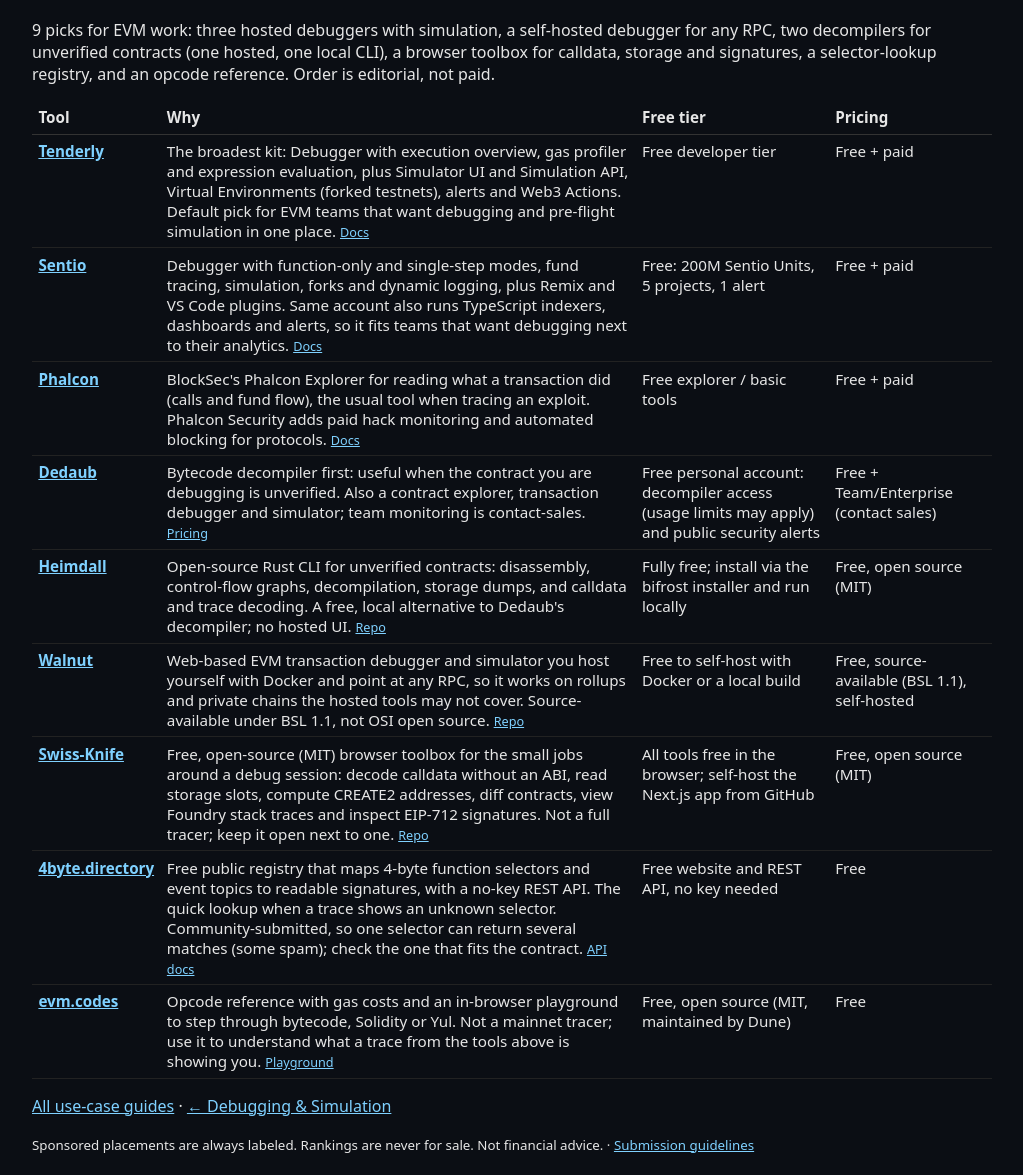
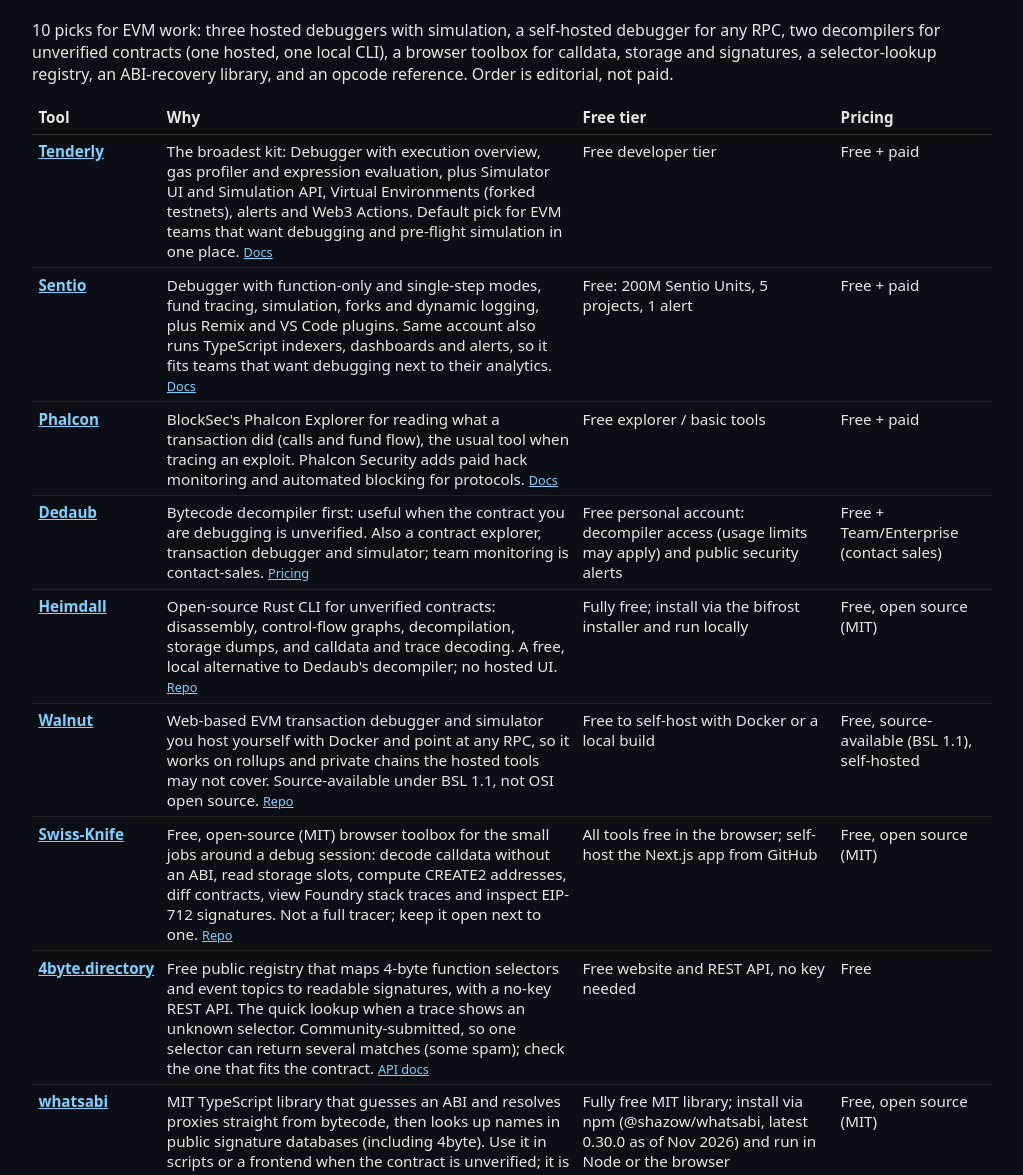
Before and after one commit to biff-cloud/builderstack, an Astro site: page /builderstack/best/transaction-debuggers in a window 1280 px wide. Shown: the part 105-1280 px from the top of the page, without its empty margins (128-1151 px from the left). Built offline with nearby package versions, Linux system fonts and the light colour scheme; Astro itself is replaced by a stand-in of ours.

Commit message:
whatsabi on /best/transaction-debuggers/ (10 picks)

```diff
--- a/src/pages/best/transaction-debuggers.astro
+++ b/src/pages/best/transaction-debuggers.astro
@@ -1,6 +1,6 @@
 ---
 import Base from "../../layouts/Base.astro"; import tools from "../../data/tools.json"; import Featured from "../../components/Featured.astro";
-// Sources checked 2026-10-23 (Heimdall repo 2026-10-25, Walnut repo 2026-10-27, Swiss-Knife repo 2026-10-29, 4byte API 2026-11-03): all source URLs return 200. Free tiers and pricing come from tools.json (each vendor's live pricing page).
+// Sources checked 2026-10-23 (Heimdall repo 2026-10-25, Walnut repo 2026-10-27, Swiss-Knife repo 2026-10-29, 4byte API 2026-11-03, whatsabi repo 2026-11-05): all source URLs return 200. Free tiers and pricing come from tools.json (each vendor's live pricing page).
 const picks = [
   { slug: "tenderly", src: "https://docs.tenderly.co/debugger", label: "Docs", note: "The broadest kit: Debugger with execution overview, gas profiler and expression evaluation, plus Simulator UI and Simulation API, Virtual Environments (forked testnets), alerts and Web3 Actions. Default pick for EVM teams that want debugging and pre-flight simulation in one place." },
   { slug: "sentio", src: "https://docs.sentio.xyz/docs/debugger", label: "Docs", note: "Debugger with function-only and single-step modes, fund tracing, simulation, forks and dynamic logging, plus Remix and VS Code plugins. Same account also runs TypeScript indexers, dashboards and alerts, so it fits teams that want debugging next to their analytics." },
@@ -10,12 +10,13 @@ const picks = [
   { slug: "walnut", src: "https://github.com/walnuthq/walnut", label: "Repo", note: "Web-based EVM transaction debugger and simulator you host yourself with Docker and point at any RPC, so it works on rollups and private chains the hosted tools may not cover. Source-available under BSL 1.1, not OSI open source." },
   { slug: "swiss-knife", src: "https://github.com/swiss-knife-xyz/swiss-knife", label: "Repo", note: "Free, open-source (MIT) browser toolbox for the small jobs around a debug session: decode calldata without an ABI, read storage slots, compute CREATE2 addresses, diff contracts, view Foundry stack traces and inspect EIP-712 signatures. Not a full tracer; keep it open next to one." },
   { slug: "4byte-directory", src: "https://www.4byte.directory/docs/", label: "API docs", note: "Free public registry that maps 4-byte function selectors and event topics to readable signatures, with a no-key REST API. The quick lookup when a trace shows an unknown selector. Community-submitted, so one selector can return several matches (some spam); check the one that fits the contract." },
+  { slug: "whatsabi", src: "https://github.com/shazow/whatsabi", label: "Repo", note: "MIT TypeScript library that guesses an ABI and resolves proxies straight from bytecode, then looks up names in public signature databases (including 4byte). Use it in scripts or a frontend when the contract is unverified; it is heuristics, not a decompiler, and needs an RPC provider." },
   { slug: "evm-codes", src: "https://www.evm.codes/playground", label: "Playground", note: "Opcode reference with gas costs and an in-browser playground to step through bytecode, Solidity or Yul. Not a mainnet tracer; use it to understand what a trace from the tools above is showing you." },
 ].map(p => ({ ...p, t: tools.find(t => t.slug === p.slug) })).filter(p => p.t);
 ---
 <Base title="Best transaction debuggers and simulators — BuilderStack" description={`EVM transaction debuggers and simulators compared: ${picks.map(p => p.t.name).join(", ")}.`}>
 <h1>Best transaction debuggers and simulators</h1>
-<p>{picks.length} picks for EVM work: three hosted debuggers with simulation, a self-hosted debugger for any RPC, two decompilers for unverified contracts (one hosted, one local CLI), a browser toolbox for calldata, storage and signatures, a selector-lookup registry, and an opcode reference. Order is editorial, not paid.</p>
+<p>{picks.length} picks for EVM work: three hosted debuggers with simulation, a self-hosted debugger for any RPC, two decompilers for unverified contracts (one hosted, one local CLI), a browser toolbox for calldata, storage and signatures, a selector-lookup registry, an ABI-recovery library, and an opcode reference. Order is editorial, not paid.</p>
 <Featured guide="transaction-debuggers"/>
 <table style="width:100%;border-collapse:collapse;font-size:.95rem">
 <thead><tr>
```
